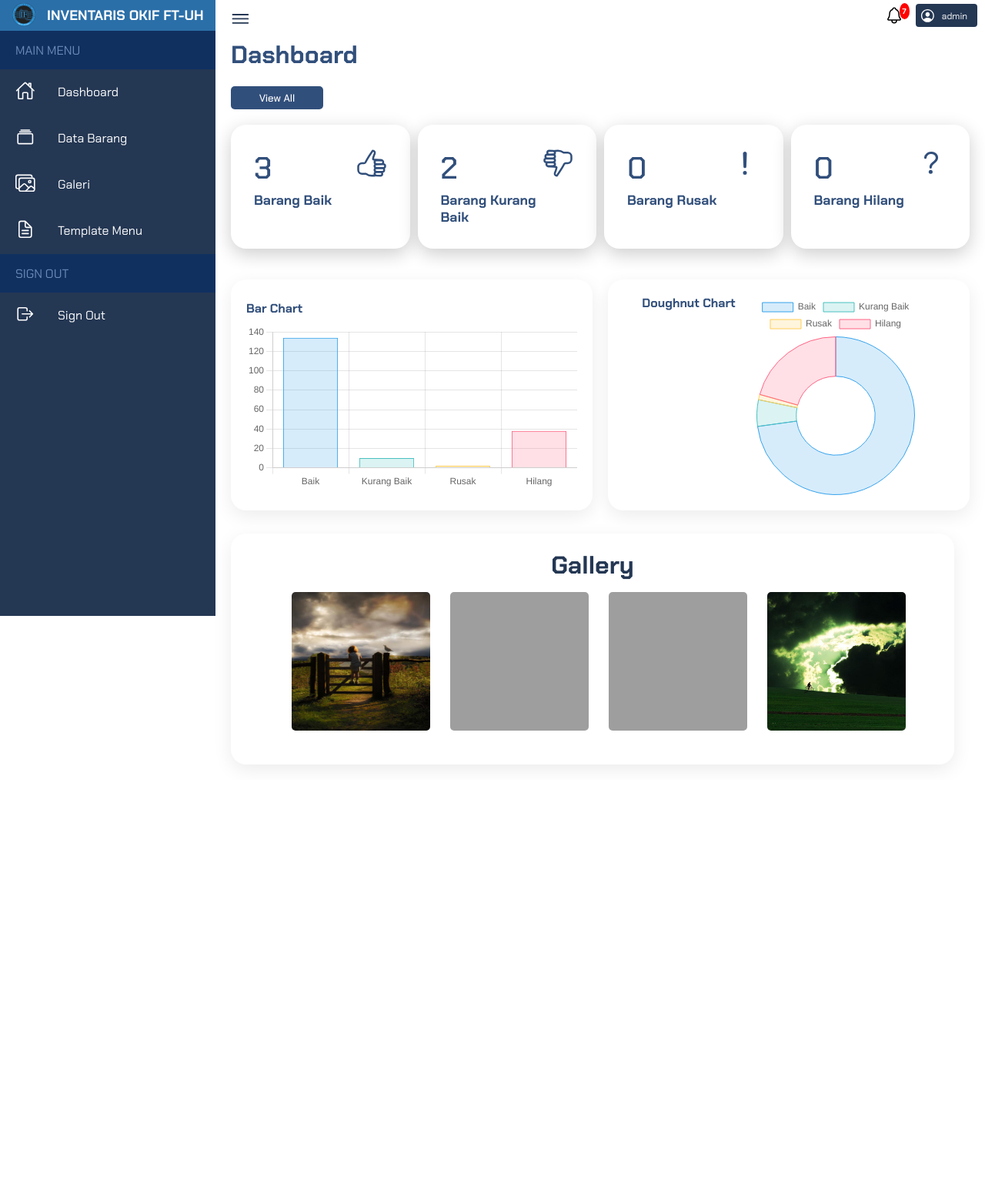
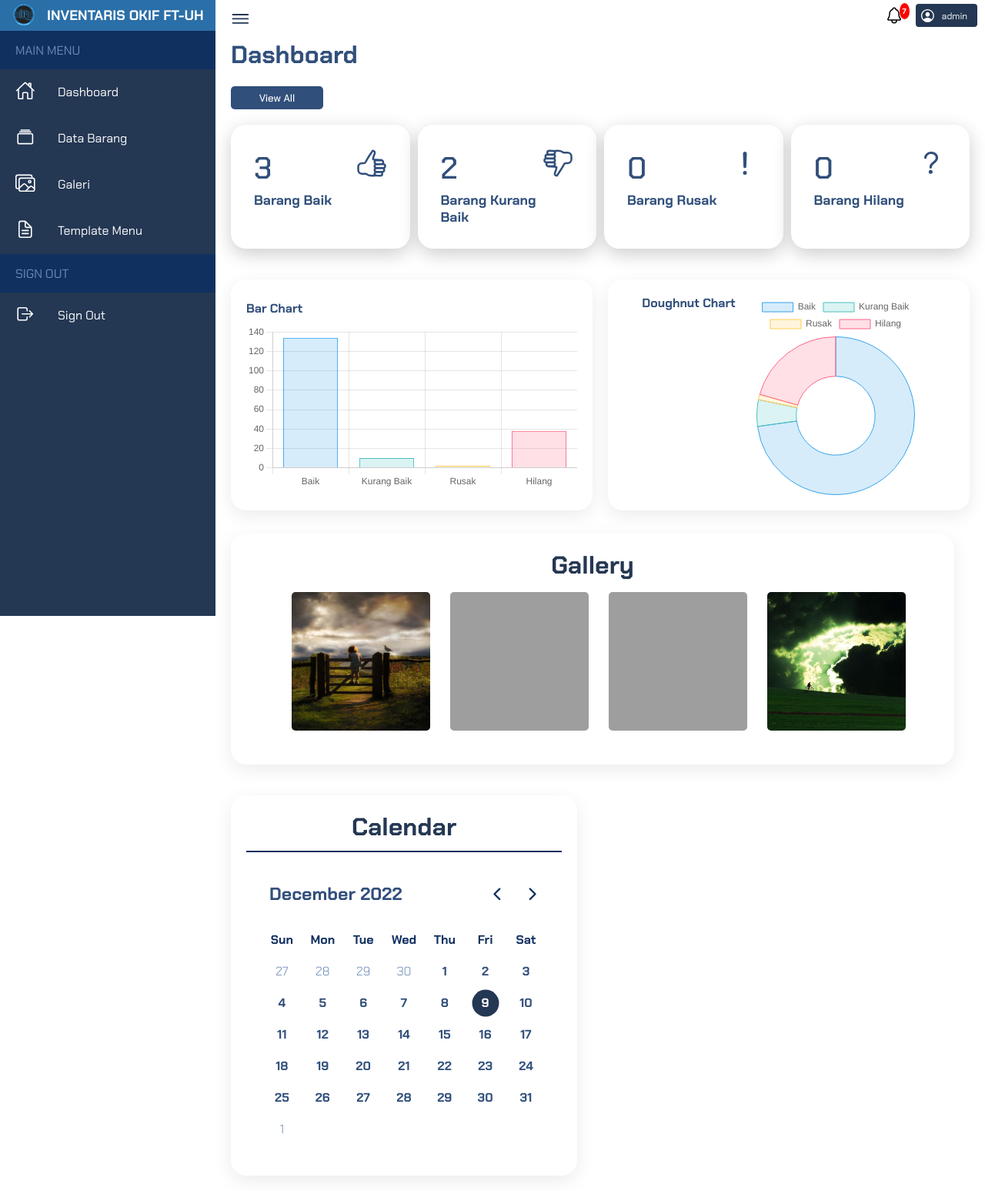
Before and after one commit to CloudDimperr/Dashboard, a CodeIgniter app: page /Sistem-informasi-klp-7/Dashboard in a window 1280 px wide. Shown: the whole page at 77% size. Before the commit the page ends 1013 px from the top, so only its background shows below. Run offline with CodeIgniter, Linux system fonts and the light colour scheme; data comes from the database, SQL or seed files in the repository; some libraries are stand-ins or nearby versions; grey boxes are pictures that could not be loaded.

Commit message:
penambahan kalender

```diff
--- a/Public/css/style.css
+++ b/Public/css/style.css
@@ -688,6 +688,147 @@ canvas#myChart2 {
     height: 180px;
 }
 
+/* Calendar */
+
+.main__calendar {
+    position: relative;
+    width: 100%;
+    padding: 20px;
+    display: flex;
+    align-items: center;
+    gap: 20px;
+    min-height: 200px;
+    cursor: pointer;
+}
+
+.calendar__Container {
+    position: relative;
+    background-color: #fff;
+    padding: 20px;
+    width: 450px;
+    box-shadow: 0 7px 25px rgba(0,0,0,0.08);
+    border-radius: 20px;
+}
+
+.calendar__Container:hover {
+    border: 2px var(--hoverblue) solid;
+}
+
+.calendar__title {
+    font-size: 2em;
+    font-weight: 700;
+    color: var(--regular);
+    text-align: center;
+    margin-bottom: 10px;
+    border-bottom: 2px solid var(--darkblue);
+    padding-bottom: 10px;
+}
+
+.calendar__header {
+    display: flex;
+    align-items: center;
+    justify-content: space-between;
+    padding: 25px 30px 10px;
+}
+
+.calendar__currentdate {
+    font-size: 23px;
+    font-weight: 700;
+    color: var(--hoverblue);
+}
+
+.calendar__icon i {
+    height: 38px;
+    width: 38px;
+    margin: 0px 1px;
+    line-height: 38px;
+    text-align: center;
+    border-radius: 5px;
+    cursor: pointer;
+    color: var(--darkblue);
+    font-size: 18px;
+}
+
+.calendar__icon i:last-child {
+    margin-right: -10px;
+}
+
+.calendar__icon i:hover {
+    background-color: #f2f2f2;
+}
+
+.calendar__items {
+    padding: 20px;
+}
+
+.calendar__items ul {
+    display: flex;
+    list-style: none;
+    flex-wrap: wrap;
+    text-align: center;
+}
+
+.calendar__items ul li {
+    position: relative;
+    width: calc( 100% / 7);
+}
+
+.calendar__weeks li {
+    font-weight: 700;
+    color: var(--darkblue);
+}
+
+.calendar__days {
+    margin-bottom: 10px;
+}
+
+.calendar__days li {
+    cursor: pointer;
+    color: var(--hoverblue);
+    font-weight: 700;
+    margin-top: 20px;
+    z-index: 1;
+}
+
+.calendar__days li.--inactive{
+    font-weight: 200;
+    color: var(--lightblue);
+}
+
+.calendar__days li.--inactive::before{
+    font-weight: 200;
+    color: var(--lightblue);
+}
+
+.calendar__days li.active {
+    color: var(--white);
+}
+
+.calendar__days li.active::before {
+    background: var(--regular);
+}
+
+
+.calendar__days li:hover {
+    color: var(--white);
+}
+
+.calendar__days li::before {
+    position: absolute;
+    content: " ";
+    height: 35px;
+    width: 35px;
+    border-radius: 50%;
+    top: 50%;
+    left: 50%;
+    transform: translate(-50%, -50%);
+    z-index: -1;
+}
+
+.calendar__days li:hover::before {
+    background: var(--lightblue);
+}
+
 /* data barang */
 
 .dataitem__title {
--- a/application/views/dashboard/dashboard.php
+++ b/application/views/dashboard/dashboard.php
@@ -100,6 +100,71 @@
                         </div>
                     </a>
                 </div>
+                <div class="main__calendar">
+                    <div class="calendar__Container">
+                        <div class="calendar__title">
+                            Calendar
+                        </div>
+                        <div class="calendar__header">
+                            <p class="calendar__currentdate">
+                                December 2022
+                            </p>
+                            <div class="calendar__icon">
+                                <i class="fa-solid fa-chevron-left"></i>
+                                <i class="fa-solid fa-chevron-right"></i>
+                            </div>
+                        </div>
+                        <div class="calendar__items">
+                            <ul class="calendar__weeks">
+                                <li>Sun</li>
+                                <li>Mon</li>
+                                <li>Tue</li>
+                                <li>Wed</li>
+                                <li>Thu</li>
+                                <li>Fri</li>
+                                <li>Sat</li>
+                            </ul>
+                            <ul class="calendar__days">
+                                <li class="--inactive">27</li>
+                                <li class="--inactive">28</li>
+                                <li class="--inactive">29</li>
+                                <li class="--inactive">30</li>
+                                <li>1</li>
+                                <li>2</li>
+                                <li>3</li>
+                                <li>4</li>
+                                <li>5</li>
+                                <li>6</li>
+                                <li>7</li>
+                                <li>8</li>
+                                <li class="active">9</li>
+                                <li>10</li>
+                                <li>11</li>
+                                <li>12</li>
+                                <li>13</li>
+                                <li>14</li>
+                                <li>15</li>
+                                <li>16</li>
+                                <li>17</li>
+                                <li>18</li>
+                                <li>19</li>
+                                <li>20</li>
+                                <li>21</li>
+                                <li>22</li>
+                                <li>23</li>
+                                <li>24</li>
+                                <li>25</li>
+                                <li>26</li>
+                                <li>27</li>
+                                <li>28</li>
+                                <li>29</li>
+                                <li>30</li>
+                                <li>31</li>
+                                <li class="--inactive">1</li>
+                            </ul>
+                        </div>
+                    </div>
+                </div>
             </div>
         </div>
     </div>
```
